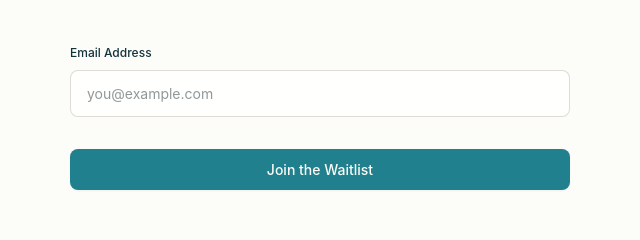
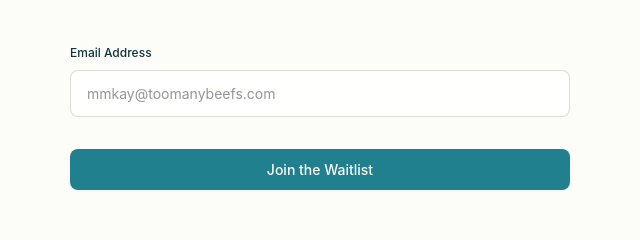
Before and after one commit to dirkneuron/my_website, a plain HTML site: page index.html in a window 1280 px wide. Shown: the part 215-455 px from the top of the page, 320-960 px from the left. Drawn offline with Linux system fonts and the light colour scheme; a web font is replaced by a local one.

Commit message:
Update email placeholder in input field

```diff
--- a/index.html
+++ b/index.html
@@ -24,7 +24,7 @@
                             type="email"
                             id="email"
                             name="email"
-                            placeholder="you@example.com"
+                            placeholder="mmkay@toomanybeefs.com"
                             required
                         >
                     </div>
```
